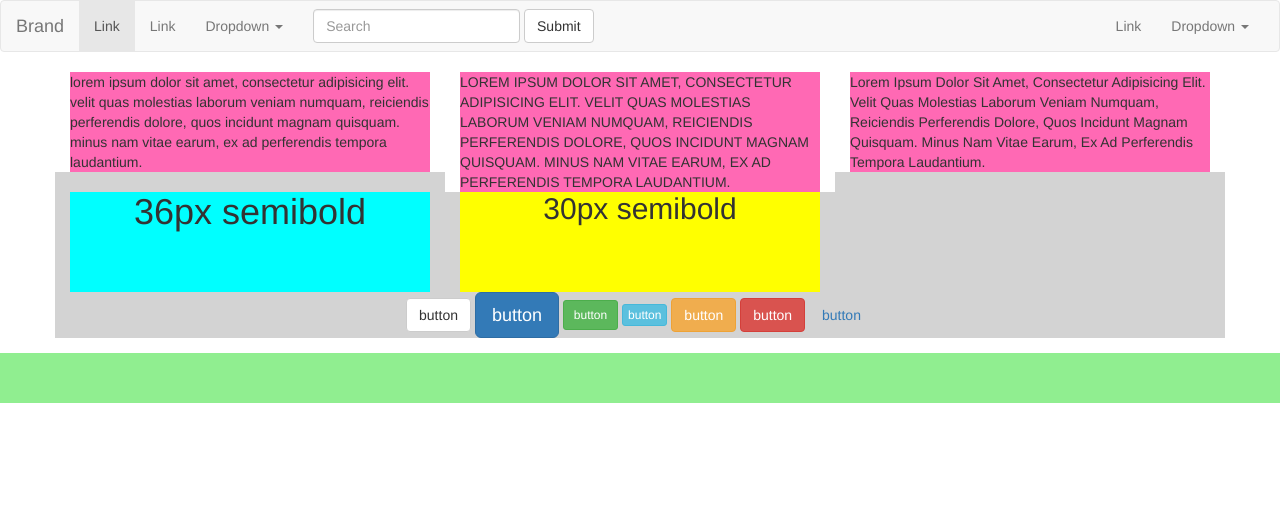
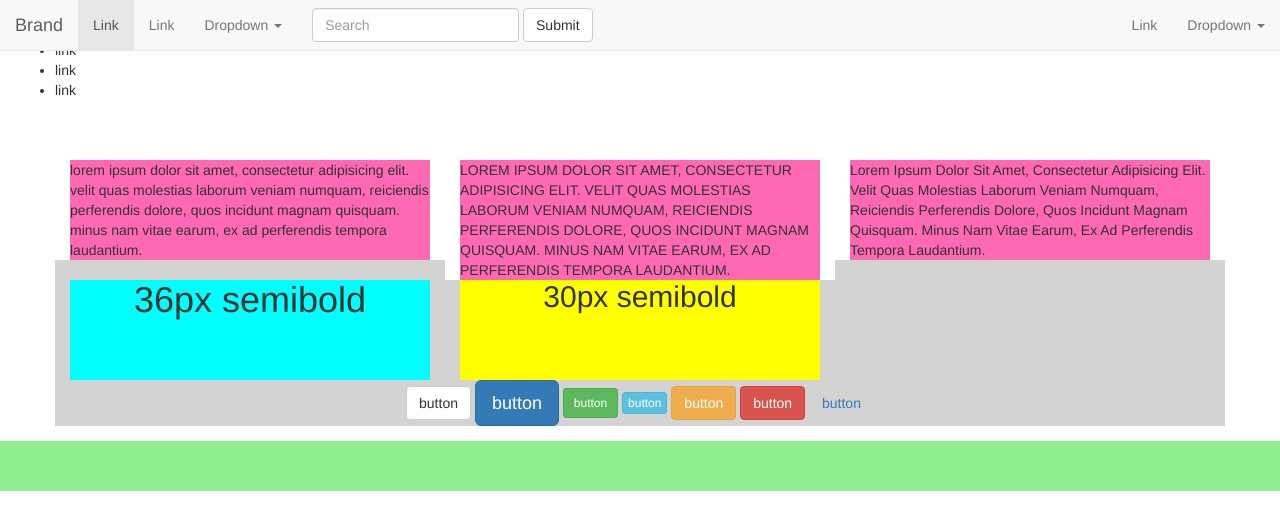
Before and after one commit to wiemka/bootstrap_prezentacja, a plain HTML site: page index.html in a window 1280 px wide. Drawn offline with nearby package versions, Linux system fonts and the light colour scheme.

Commit message:
zabawa z listą

```diff
--- a/css/style.css
+++ b/css/style.css
@@ -3,6 +3,10 @@
 h1,
 h2 {
     margin: 0;
+}
+
+#kontenery {
+    margin-top: 50px;
 }
 
 #kontenery .container {
--- a/index.html
+++ b/index.html
@@ -17,11 +17,11 @@
 
 <body>
 
-    <nav class="navbar navbar-default">
+    <nav class="navbar navbar-default navbar-fixed-top">
         <div class="container-fluid">
             <!-- Brand and toggle get grouped for better mobile display -->
             <div class="navbar-header">
-                <button type="button" class="navbar-toggle collapsed" data-toggle="collapse" data-target="#bs-example-navbar-collapse-1" aria-expanded="false">
+                <button type="button" class="navbar-toggle collapsed" data-toggle="collapse" data-target="#lista" aria-expanded="false">
         <span class="sr-only">Toggle navigation</span>
         <span class="icon-bar"></span>
         <span class="icon-bar"></span>
@@ -72,6 +72,16 @@
         </div>
         <!-- /.container-fluid -->
     </nav>
+
+    <div id="lista" class="collapse navbar-collapse">
+        <ul>
+            <li>link</li>
+            <li>link</li>
+            <li>link</li>
+            <li>link</li>
+            <li>link</li>
+        </ul>
+    </div>
 
     <section id="kontenery">
         <div class="container">
```
